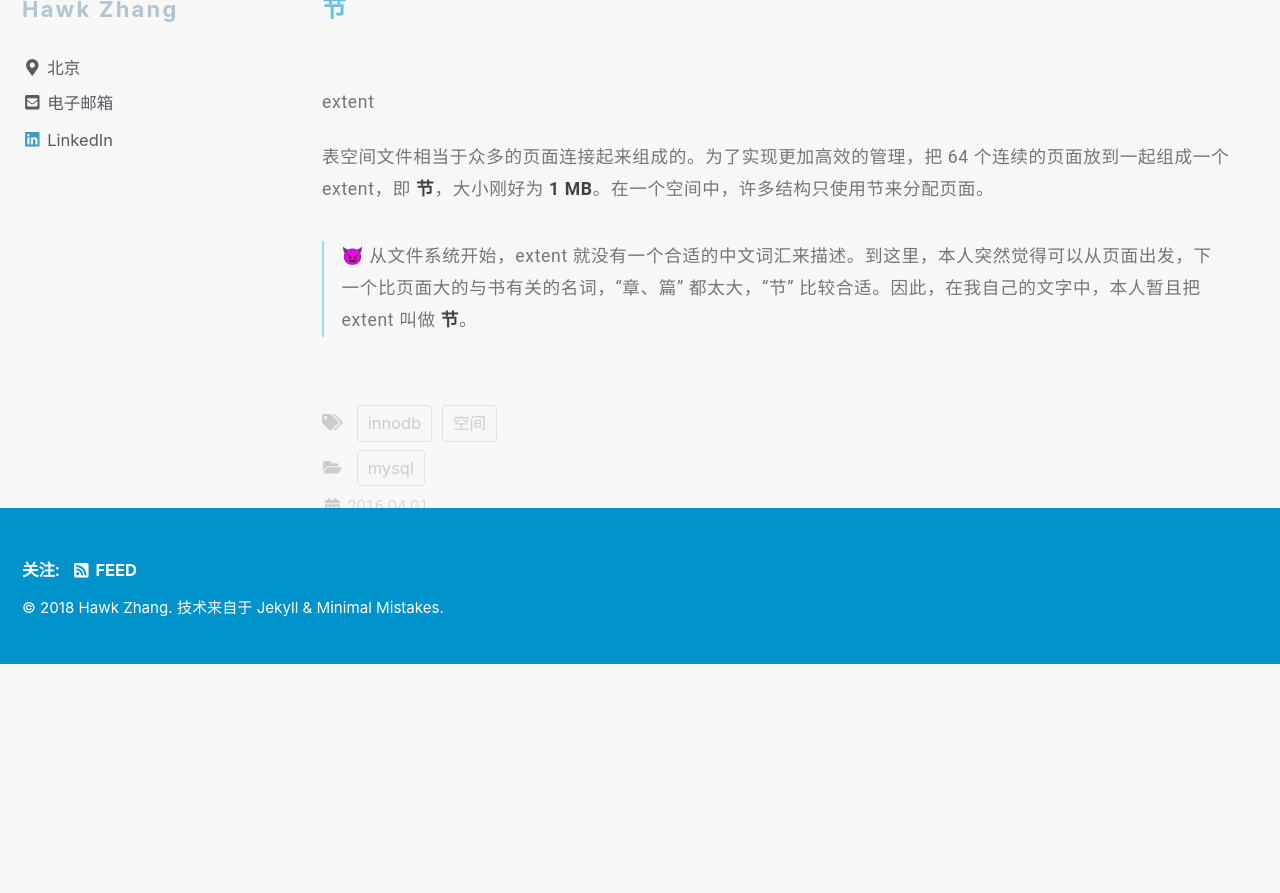
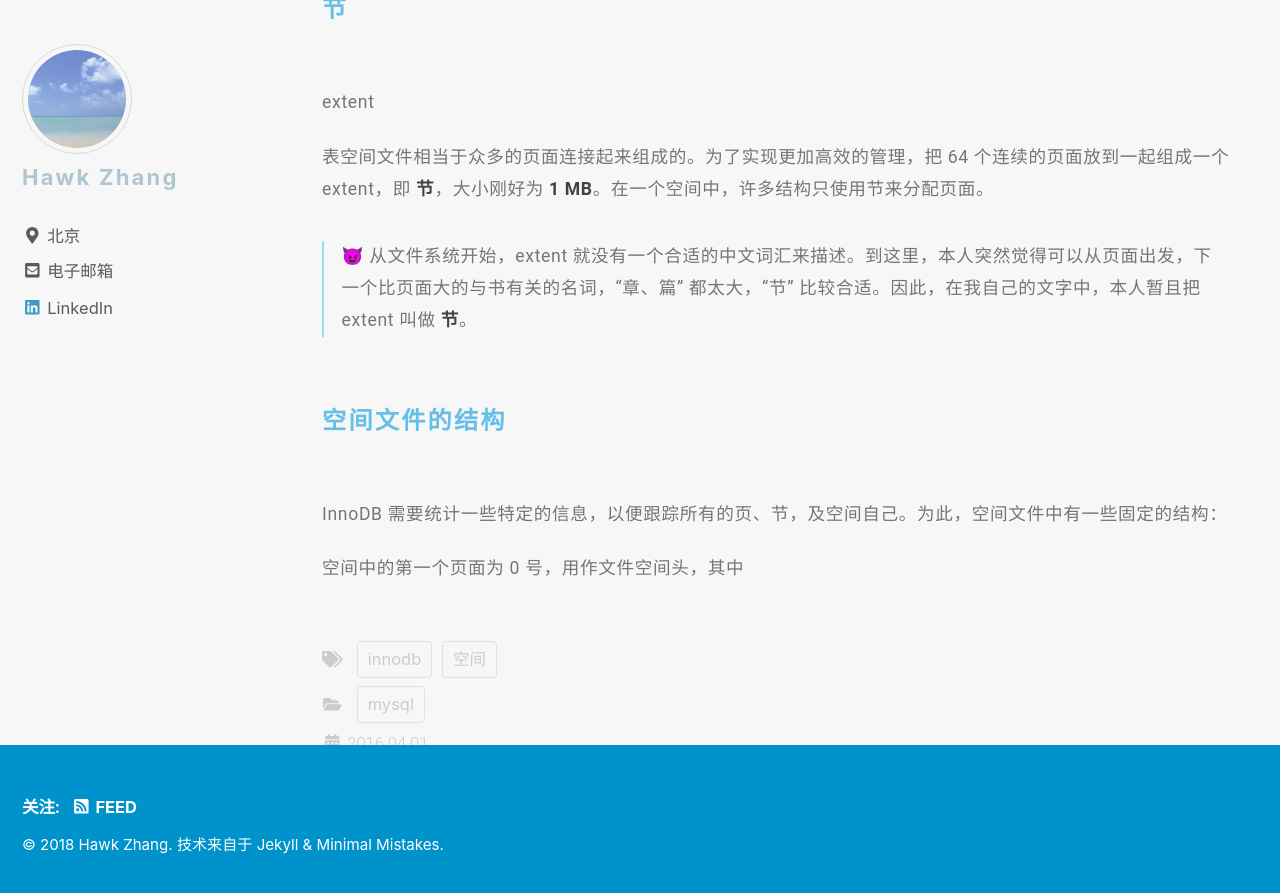
Before and after one commit to narru888/linotes_note, a Jekyll site: the page built from _posts/mysql/2016-04-01-innodb.struc.md, in a window 1280 px wide and 900 px high, scrolled down 7981 px. Shown: the top 893 px of the window. Built offline with Jekyll 4.4.1, drawn with Linux system fonts in a browser that asks for light colours; nearby versions of some CDN libraries; a script that is not in the unit is left out; before the commit the page ends 8645 px from its top, so only the background shows below that.

Commit message:
update on 2018-08-21 12:20:01 CST

```diff
--- a/_posts/mysql/2016-04-01-innodb.struc.md
+++ b/_posts/mysql/2016-04-01-innodb.struc.md
@@ -274,3 +274,14 @@
 表空间文件相当于众多的页面连接起来组成的。为了实现更加高效的管理，把 64 个连续的页面放到一起组成一个 extent，即 **节**，大小刚好为 **1 MB**。在一个空间中，许多结构只使用节来分配页面。
 
 >😈 从文件系统开始，extent 就没有一个合适的中文词汇来描述。到这里，本人突然觉得可以从页面出发，下一个比页面大的与书有关的名词，“章、篇” 都太大，“节” 比较合适。因此，在我自己的文字中，本人暂且把 extent 叫做 **节**。
+
+
+
+
+#### 空间文件的结构
+
+InnoDB 需要统计一些特定的信息，以便跟踪所有的页、节，及空间自己。为此，空间文件中有一些固定的结构：
+
+
+
+空间中的第一个页面为 0 号，用作文件空间头，其中
```
